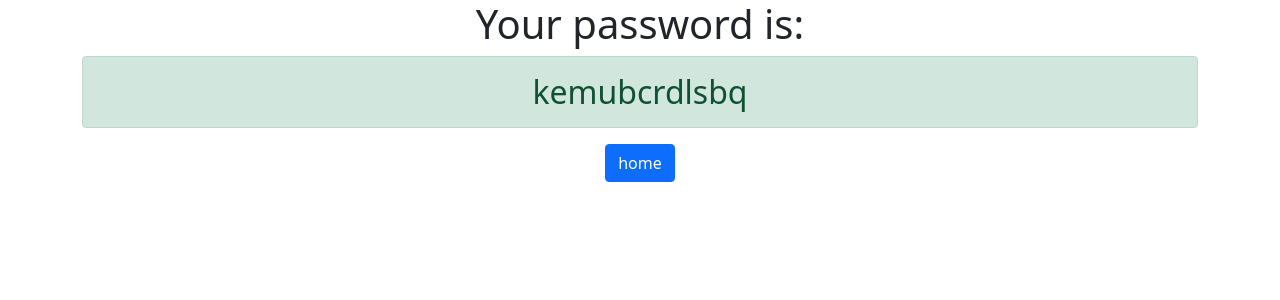
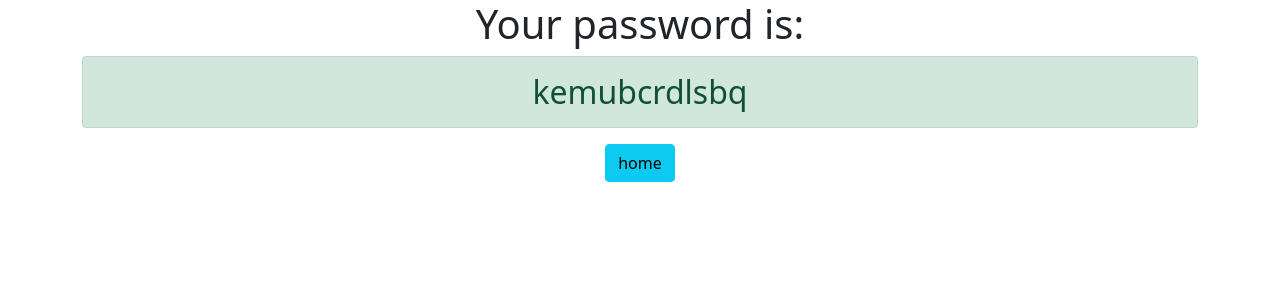
Before and after one commit to yemmydev/passwordgenerator-django3, a Django app: page /password/ in a window 1280 px wide. Shown: the top 300 px of the page. Run offline with Django 3.2, Linux system fonts and the light colour scheme.

Commit message:
modified password.html

```diff
--- a/generator/templates/generator/password.html
+++ b/generator/templates/generator/password.html
@@ -10,7 +10,7 @@
         <body>
             <h1>Your password is:</h1>
             <h2 class="alert alert-success">{{ password }}</h2>
-            <a href="{% url 'home' %}" class="btn btn-primary">home</a>
+            <a href="{% url 'home' %}" class="btn btn-info">home</a>
         </body>
     </div>
 </html>
```
